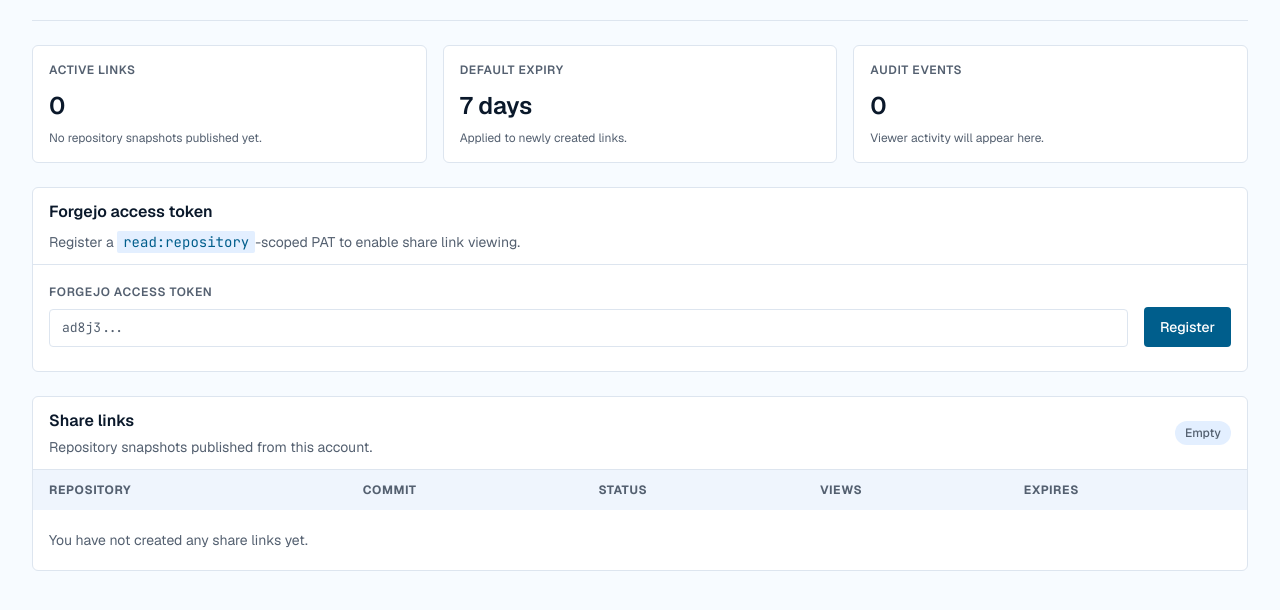
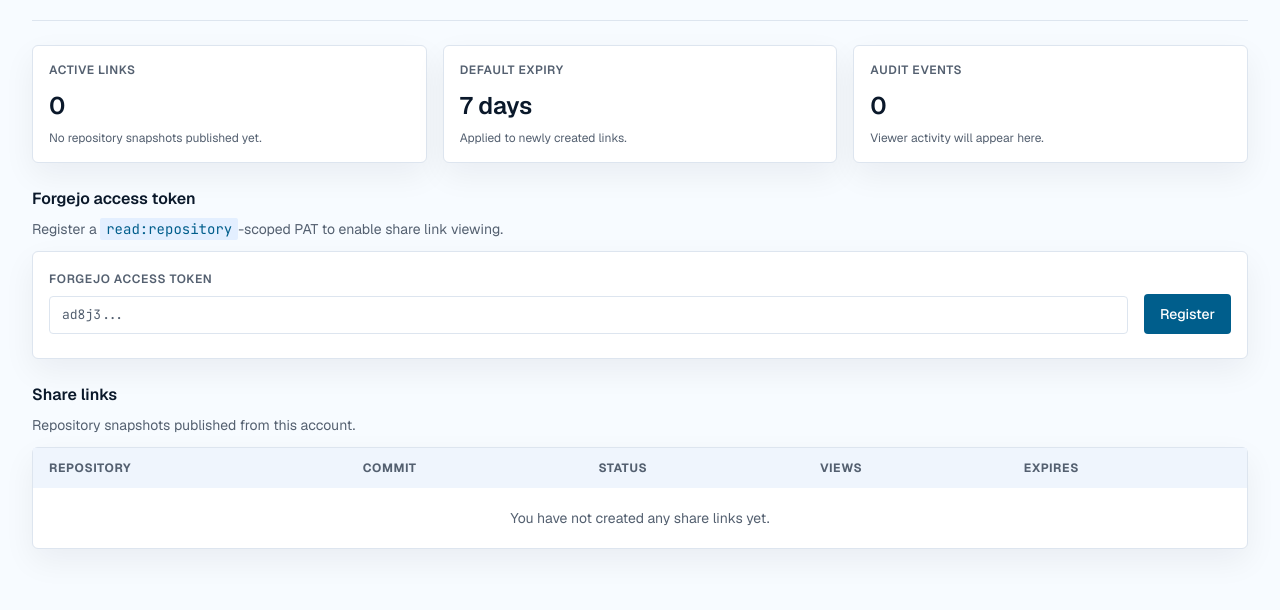
Before and after one commit to ZTatman/embargo, a Python web app: template web/app/templates/dashboard.html in a window 1280 px wide. Shown: the part 170-780 px from the top of the page. Run offline with Jinja, Linux system fonts and the light colour scheme; the template is opened without the code that fills it, so the values that code supplies are empty; style sheets or scripts are compiled from the project's sources.

Commit message:
refactor(ui): move panel titles and sub titles outside panels

```diff
--- a/web/app/static/css/input.css
+++ b/web/app/static/css/input.css
@@ -29,6 +29,7 @@
     --color-input: oklch(100% 0 0);
     --color-ring: oklch(45.2% 0.115 235);
     --color-ring-muted: oklch(45.2% 0.115 235 / 12%);
+    --shadow-card: 0 12px 32px oklch(20.8% 0.04 255 / 6%);
 
     --color-success: oklch(47.8% 0.13 150);
     --color-success-foreground: oklch(47.8% 0.13 150);
@@ -81,6 +82,7 @@
     --color-input: oklch(22.8% 0.035 255);
     --color-ring: oklch(72% 0.125 235);
     --color-ring-muted: oklch(72% 0.125 235 / 20%);
+    --shadow-card: 0 18px 44px oklch(0% 0 0 / 22%);
 
     --color-success: oklch(75% 0.12 150);
     --color-success-foreground: oklch(82% 0.12 150);
@@ -170,6 +172,7 @@
 
     .card {
         @apply rounded-lg border border-border bg-card text-card-foreground;
+        box-shadow: var(--shadow-card);
     }
 
     .card-header {
--- a/web/app/templates/dashboard.html
+++ b/web/app/templates/dashboard.html
@@ -26,14 +26,15 @@
         <p class="mt-2 text-xs text-muted-foreground">Viewer activity will appear here.</p>
       </div>
     </section>
-    <section class="card">
-      <div class="card-header">
+    <div class="space-y-3">
+      <div>
         <h2 class="text-base font-semibold text-foreground">Forgejo access token</h2>
         <p class="mt-2 text-sm text-muted-foreground">
           Register a <code class="rounded-sm bg-secondary px-1.5 py-0.5 text-primary">read:repository</code>-scoped PAT
           to enable share link viewing.
         </p>
       </div>
+      <section class="card">
         <form id="pat-form"
               method="post"
               action="/dashboard/pat"
@@ -58,14 +59,13 @@
           </div>
         </form>
       </section>
-    <section class="card">
-      <div class="flex items-center justify-between card-header">
+    </div>
+    <div class="space-y-3">
       <div>
         <h2 class="text-base font-semibold text-foreground">Share links</h2>
-          <p class="mt-1 text-sm text-muted-foreground">Repository snapshots published from this account.</p>
+        <p class="mt-2 text-sm text-muted-foreground">Repository snapshots published from this account.</p>
       </div>
-        <span class="rounded-full bg-secondary px-2.5 py-1 text-xs font-medium text-muted-foreground">Empty</span>
-      </div>
+      <section class="card">
         <div class="overflow-x-auto">
           <table class="w-full min-w-[720px] text-left text-sm">
             <thead class="bg-muted text-xs font-semibold uppercase tracking-[0.05em] text-muted-foreground">
@@ -78,13 +78,14 @@
               </tr>
             </thead>
             <tbody class="divide-y divide-border-subtle">
-            <tr class="text-muted-foreground">
+              <tr class="text-muted-foreground text-center">
                 <td class="px-4 py-5" colspan="5">You have not created any share links yet.</td>
               </tr>
             </tbody>
           </table>
         </div>
       </section>
+    </div>
   </div>
   <script>
     (() => {
```
Lines whose indentation alone changed are shown as unchanged.
